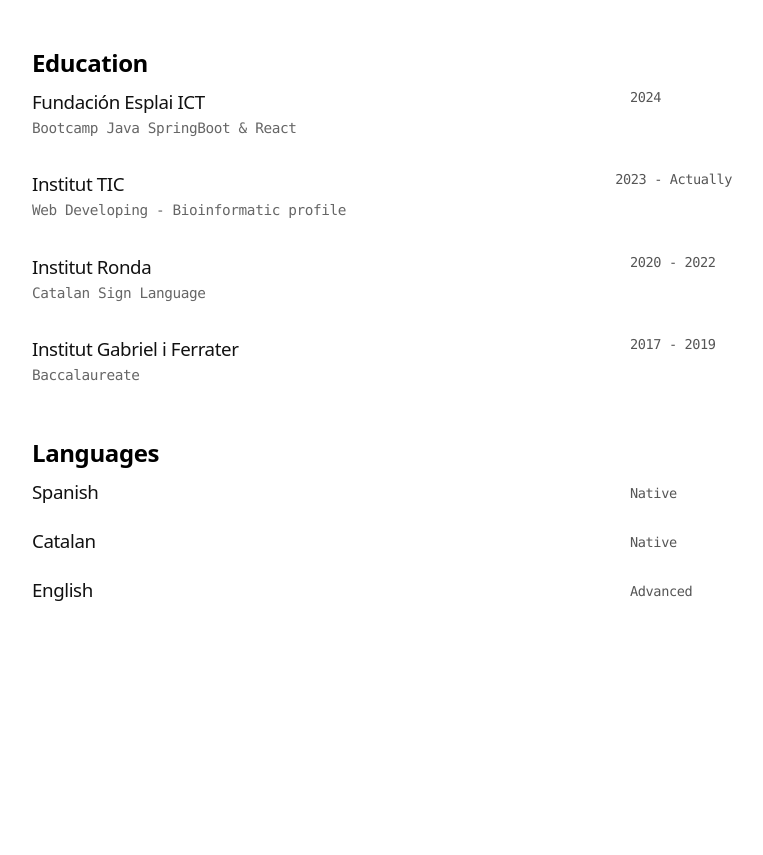
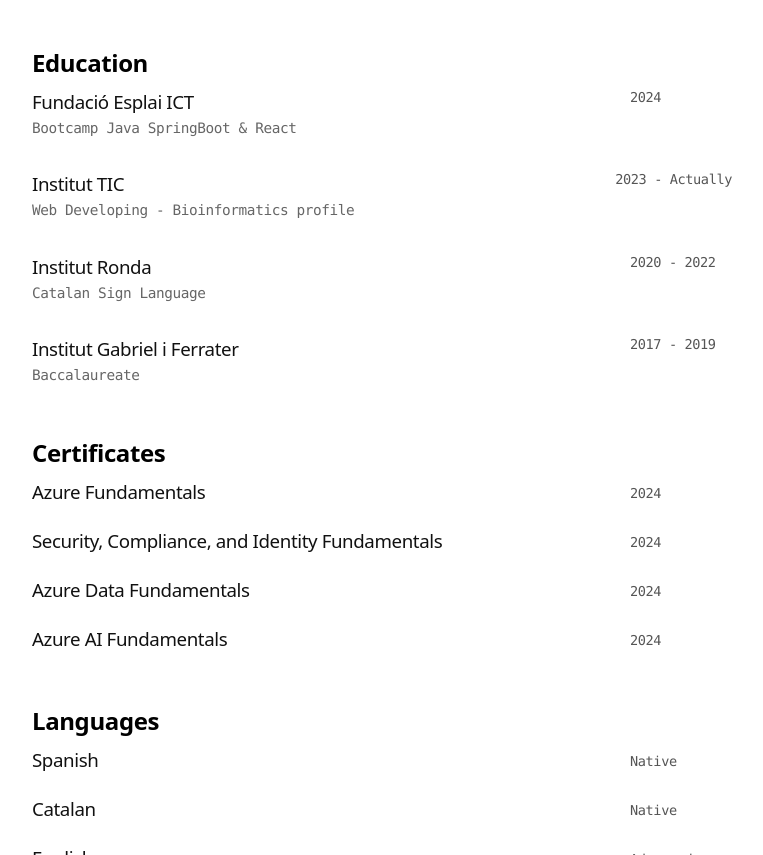
Before and after one commit to rdalmau23/dist, a plain HTML site: page index.html in a window 1280 px wide. Shown: the part 519-1374 px from the top of the page, without its empty margins (258-1021 px from the left). Before the commit the page ends 1237 px from the top, so only its background shows below. Drawn offline with Linux system fonts and the light colour scheme.

Commit message:
remodelado

```diff
--- a/index.html
+++ b/index.html
@@ -374,7 +374,7 @@
                       target="_blank"
                       data-astro-cid-qtcj2w7e
                     >
-                      Fundación Esplai ICT
+                      Fundació Esplai ICT
                     </a>
                   </h3>
                 </div>
@@ -405,7 +405,7 @@
                 <time data-astro-cid-qtcj2w7e>2023 - Actually</time>
               </header>
               <footer data-astro-cid-qtcj2w7e>
-                <p data-astro-cid-qtcj2w7e>Web Developing - Bioinformatic profile</p>
+                <p data-astro-cid-qtcj2w7e>Web Developing - Bioinformatics profile</p>
               </footer>
             </article>
           </li>
@@ -455,6 +455,59 @@
           </li>
         </ul>
       </section>
+
+      <section data-astro-cid-sh445jdo>
+        <h2 data-astro-cid-sh445jdo>Certificates</h2>
+        <ul data-astro-cid-u54yfc2x>
+          <li data-astro-cid-u54yfc2x>
+            <article data-astro-cid-u54yfc2x>
+              <header data-astro-cid-u54yfc2x>
+                <div data-astro-cid-u54yfc2x>
+                  <h3 data-astro-cid-u54yfc2x>Azure Fundamentals</h3>
+                </div>
+                <time data-astro-cid-u54yfc2x>2024</time>
+              </header>
+            </article>
+          </li>
+          <li data-astro-cid-u54yfc2x>
+            <article data-astro-cid-u54yfc2x>
+              <header data-astro-cid-u54yfc2x>
+                <div data-astro-cid-u54yfc2x>
+                  <h3 data-astro-cid-u54yfc2x>Security, Compliance, and Identity Fundamentals</h3>
+                </div>
+                <time data-astro-cid-u54yfc2x>2024</time>
+              </header>
+            </article>
+          </li>
+          <li data-astro-cid-u54yfc2x>
+            <article data-astro-cid-u54yfc2x>
+              <header data-astro-cid-u54yfc2x>
+                <div data-astro-cid-u54yfc2x>
+                  <h3 data-astro-cid-u54yfc2x>Azure Data Fundamentals</h3>
+                </div>
+                <time data-astro-cid-u54yfc2x>2024</time>
+              </header>
+            </article>
+            <li data-astro-cid-u54yfc2x>
+              <article data-astro-cid-u54yfc2x>
+                <header data-astro-cid-u54yfc2x>
+                  <div data-astro-cid-u54yfc2x>
+                    <h3 data-astro-cid-u54yfc2x>Azure AI Fundamentals</h3>
+
+                  </div>
+                  <time data-astro-cid-u54yfc2x>2024</time>
+                </header>
+              </article>
+            </li>
+          </li>
+        </ul>
+      </section>
+
+
+
+
+
+
       <section data-astro-cid-sh445jdo>
         <h2 data-astro-cid-sh445jdo>Languages</h2>
         <ul data-astro-cid-u54yfc2x>
@@ -463,7 +516,6 @@
               <header data-astro-cid-u54yfc2x>
                 <div data-astro-cid-u54yfc2x>
                   <h3 data-astro-cid-u54yfc2x>Spanish</h3>
-                  <h4 data-astro-cid-u54yfc2x></h4>
                 </div>
                 <time data-astro-cid-u54yfc2x>Native</time>
               </header>
@@ -474,7 +526,6 @@
               <header data-astro-cid-u54yfc2x>
                 <div data-astro-cid-u54yfc2x>
                   <h3 data-astro-cid-u54yfc2x>Catalan</h3>
-                  <h4 data-astro-cid-u54yfc2x></h4>
                 </div>
                 <time data-astro-cid-u54yfc2x>Native</time>
               </header>
@@ -485,7 +536,6 @@
               <header data-astro-cid-u54yfc2x>
                 <div data-astro-cid-u54yfc2x>
                   <h3 data-astro-cid-u54yfc2x>English</h3>
-                  <h4 data-astro-cid-u54yfc2x></h4>
                 </div>
                 <time data-astro-cid-u54yfc2x>Advanced</time>
               </header>
```
